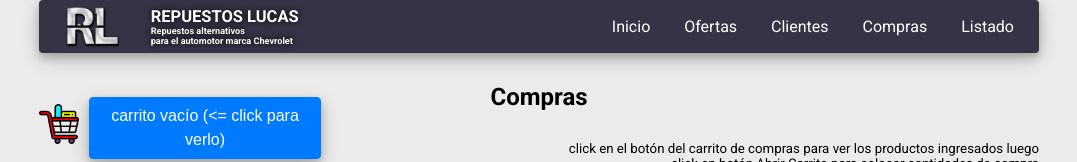
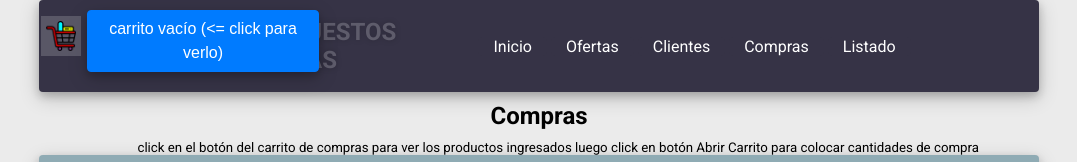
Before and after one commit to Lucas-Zam/proyecto-RL, a website: page 7-Compras.html in a window 1280 px wide. Shown: the top 162 px of the page, without its empty margins (101-1178 px from the left). Drawn offline with Linux system fonts and the light colour scheme.

Commit message:
Modif 26/07/21

```diff
--- a/scss/_cabecera.scss
+++ b/scss/_cabecera.scss
@@ -195,7 +195,7 @@
 }
 
 //-------------------------------------------------------------
-@media screen and (orientation: landscape) {
+@media screen and (max-width: 1200px) and (orientation: landscape) {
 	.header {
 		padding: 0;
 	}
@@ -210,6 +210,6 @@
 	}
 	.checkbtn {
 		top: 0.5rem;
-		height: 10%;
+		height: 8%;
 	}
 }
--- a/scss/estilosRL-clientes.scss
+++ b/scss/estilosRL-clientes.scss
@@ -263,3 +263,10 @@ body{
 		padding: 0 0.625rem;
 	}
 }
+//-------------------------------------------------------------
+@media screen and (orientation: landscape) {
+	.contenedor {
+		width: 100%;
+		gap: 0;
+	}
+}
--- a/scss/estilosRL-compras.scss
+++ b/scss/estilosRL-compras.scss
@@ -375,15 +375,12 @@ button {
 	}
 	.contenido {
 		font-size: 12px;
+		gap: 10px;
+		padding: 10px;
 	}
 	.tituloPrincipal {
 		margin-top: 10px;
 		margin-bottom: 10px;
-	}
-	.contenido{
-	// display: grid; grid-template-columns: 1fr 1fr 1fr; grid-template-rows: auto;
-	gap: 10px;
-	padding: 10px;
 	}
 	.tituloSecundario {
 		margin: 0 2%;
@@ -404,3 +401,58 @@ button {
 		width: 250px;
 	}
 }
+//-------------------------------------------------------------
+@media screen and (orientation: landscape) {
+	.contenedor {
+		width: 100%;
+		max-width: 1000px;
+		gap: 0;
+	}
+	.logo-RL {
+		display: none;
+	}
+	.texto-RL {
+		opacity: 0.2;
+		margin-left: 200px;
+	}
+	.h22 {
+		padding: 13px;
+	}
+	.h55 {
+		display: none;
+	}
+	.bloqueCarrito {
+		margin-top: 0px;
+		margin-left: 35px;
+	}
+	.imgcarrito {
+		padding: 5px;
+		margin-top:-66px;
+		margin-left: -33px;
+		background-color: rgba(255, 255, 255, 0.178);
+	}
+	.carro {
+		margin-left: -35px;
+		font-size: 11px;
+		width: 270px;
+	}
+	.contenido {
+		font-size: 12px;
+		gap: 10px;
+		padding: 10px;
+	}
+	.tituloPrincipal {
+		margin-top: 10px;
+		margin-bottom: 10px;
+	}
+	.tituloSecundario {
+		margin: 0 2%;
+		width: 92%;
+	}
+	.header nav {
+		margin-right: 0;
+	}
+	.header nav ul li {
+		margin: 0;
+	}
+}
--- a/scss/estilosRL-index.scss
+++ b/scss/estilosRL-index.scss
@@ -274,3 +274,10 @@ body {
 	}
 
 }
+
+//-------------------------------------------------------------
+@media screen and (orientation: landscape) {
+	.contenedor {
+		width: 100%;
+	}
+}
--- a/scss/estilosRL-listado.scss
+++ b/scss/estilosRL-listado.scss
@@ -116,3 +116,10 @@ td:nth-child(7) {text-align: center;}
 		font-size: 10px;
 	}
 }
+//-------------------------------------------------------------
+@media screen and (orientation: landscape) {
+	.contenedor {
+		width: 100%;
+		gap: 0;
+	}
+}
--- a/scss/estilosRL-ofertas.scss
+++ b/scss/estilosRL-ofertas.scss
@@ -178,3 +178,10 @@ article {
 		font-size: 10px;
 	}
 }
+//-------------------------------------------------------------
+@media screen and (orientation: landscape) {
+	.contenedor {
+		width: 100%;
+		gap: 0;
+	}
+}
--- a/scss/estilosRL-procesocompra.scss
+++ b/scss/estilosRL-procesocompra.scss
@@ -372,3 +372,9 @@ button {
 		font-size: 10px;
 	}
 }
+//-------------------------------------------------------------
+@media screen and (orientation: landscape) {
+	.contenedor {
+		width: 100%;
+	}
+}
```
Also changed, not shown: css/estilosRL-clientes.css, css/estilosRL-compras.css, css/estilosRL-index.css, css/estilosRL-listado.css, css/estilosRL-ofertas.css, css/estilosRL-procesocompra.css, scss/_variables.scss (line endings or trailing spaces), 6 other files.
